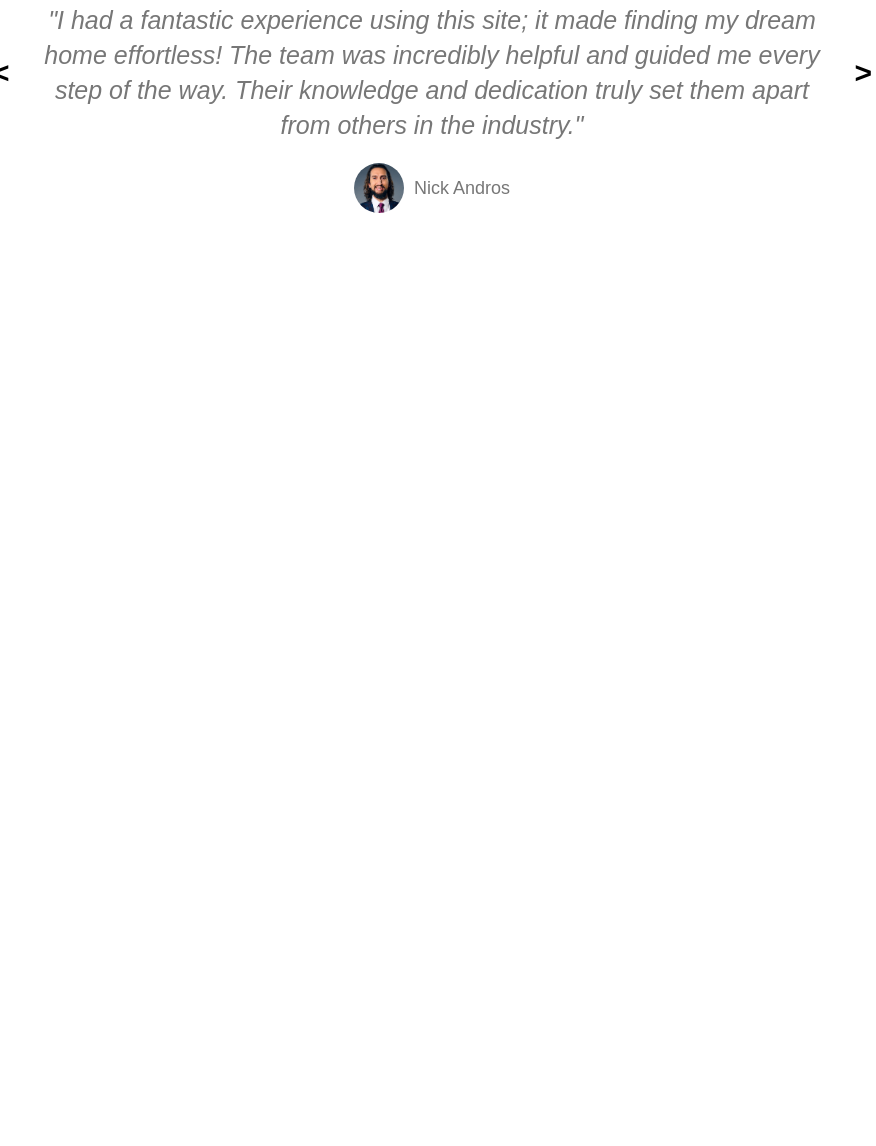
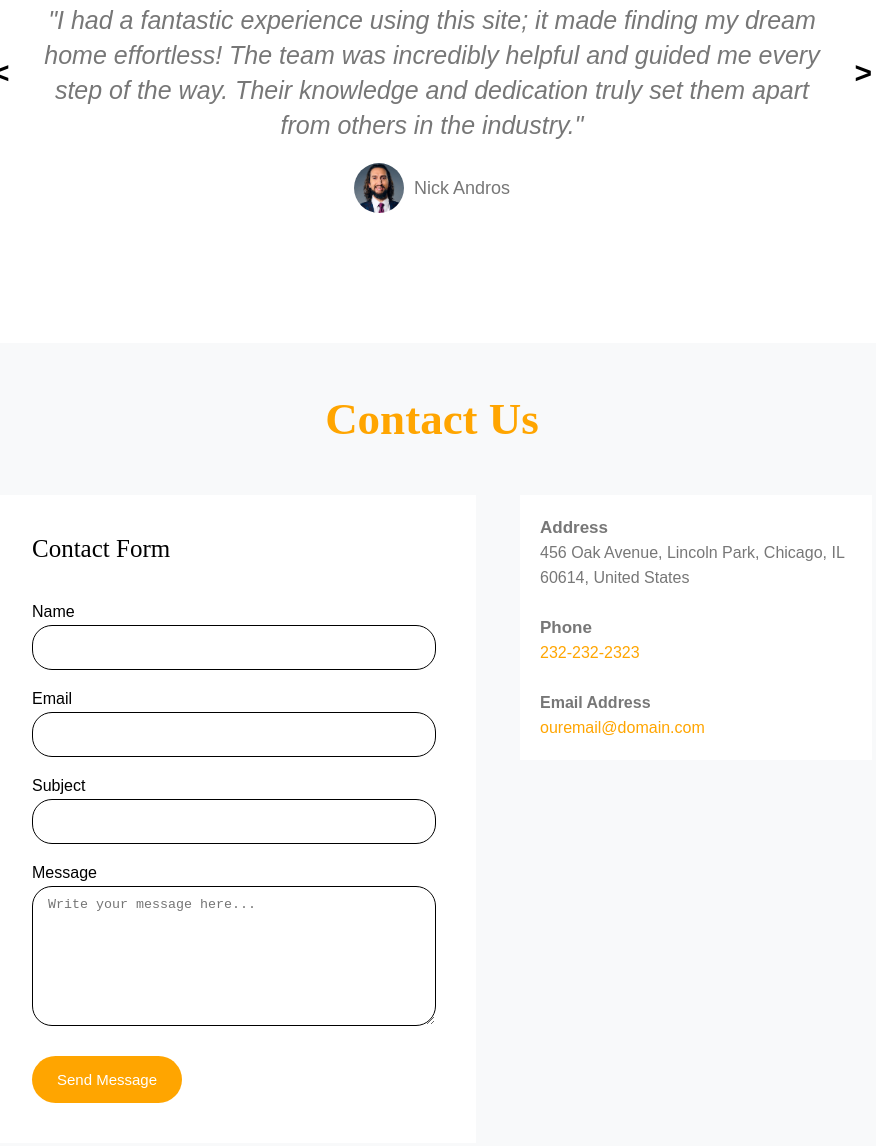
Before and after one commit to rushinski/clone-website, a plain HTML site: page index.html in a window 1280 px wide. Shown: the part 4020-5166 px from the top of the page, without its empty margins (208-1084 px from the left). Before the commit the page ends 4483 px from the top, so only its background shows below. Drawn offline with nearby package versions, Linux system fonts and the light colour scheme.

Commit message:
Contact us complete...  To do: Footer, js???

```diff
--- a/index.html
+++ b/index.html
@@ -359,7 +359,29 @@
 
   <section class="contact-us">
     <div class="container">
-
+      <h2 class="center-h2">Contact Us</h2>
+      <div class="contact-container">
+        <div class="contact-box one">
+          <h3 class="h3-contact-form">Contact Form</h3>
+          <label for="name">Name</label>
+          <input type="text" id="name" class="text-box">
+          <label for="email">Email</label>
+          <input type="text" id="email" class="text-box">
+          <label for="subject">Subject</label>
+          <input type="text" id="subject" class="text-box">
+          <label for="message">Message</label>
+          <textarea id="message" placeholder="Write your message here..."></textarea>
+          <button>Send Message</button>
+        </div>
+        <div class="contact-box two">
+          <b><p class="p-size-1">Address</p></b>
+          <p>456 Oak Avenue, Lincoln Park, Chicago, IL 60614, United States</p><br>
+          <b><p class="p-size-1">Phone</p></b>
+          <a href="#">232-232-2323</a><br>
+          <b><p>Email Address</p></b>
+          <a href="#">ouremail@domain.com</a>
+        </div>
+      </div>
     </div>
   </section>
 
--- a/style.css
+++ b/style.css
@@ -567,7 +567,7 @@ p {
   display: flex;
   align-items: center;
   margin-top: 20px;
-  margin-bottom: 100px;
+  margin-bottom: 80px;
 }
 
 .image-circle-cont {
@@ -587,3 +587,86 @@ p {
 .person p {
   font-size: 18px;
 }
+
+/* contact us */
+.contact-us {
+  background-color: #f8f9fa;
+}
+
+.contact-container {
+  margin-top: 50px;
+  display: flex;
+  justify-content: space-between;
+}
+
+.contact-box {
+  display: flex;
+  background-color: white;
+  flex-direction: column;
+}
+
+.one {
+  width: 55%;
+  padding: 40px;
+}
+
+.two {
+  width: 40%;
+  height: fit-content;
+  line-height: 25px;
+  padding: 20px;
+}
+
+.p-size-1 {
+  font-size: 17px;
+}
+
+.two a {
+  text-decoration: none;
+  color: orange;
+}
+
+.two a:hover {
+  text-decoration: underline;
+}
+
+.h3-contact-form {
+  font-family: 'Times New Roman', Times, serif;
+  font-size: 25px;
+  font-weight: 100;
+  margin-bottom: 20px;
+}
+
+.text-box {
+  width: auto;
+  padding: 10px 15px;
+  border-radius: 20px;
+  border: .5px solid;
+  font-size: 20px;
+  outline: none;
+}
+
+.one label {
+  margin-top: 20px;
+  margin-bottom: 4px;
+}
+
+.one textarea {
+  height: 140px;
+  border-radius: 20px;
+  padding: 10px 15px;
+  border: 1px solid;
+  outline: none;
+}
+
+.one button {
+  margin-top: 30px;
+  background-color: orange;
+  cursor: pointer;
+  border: none;
+  border-radius: 30px;
+  color: white;
+  padding: 15px 20px;
+  width: 150px;
+  font-size: 15px;
+}
```
